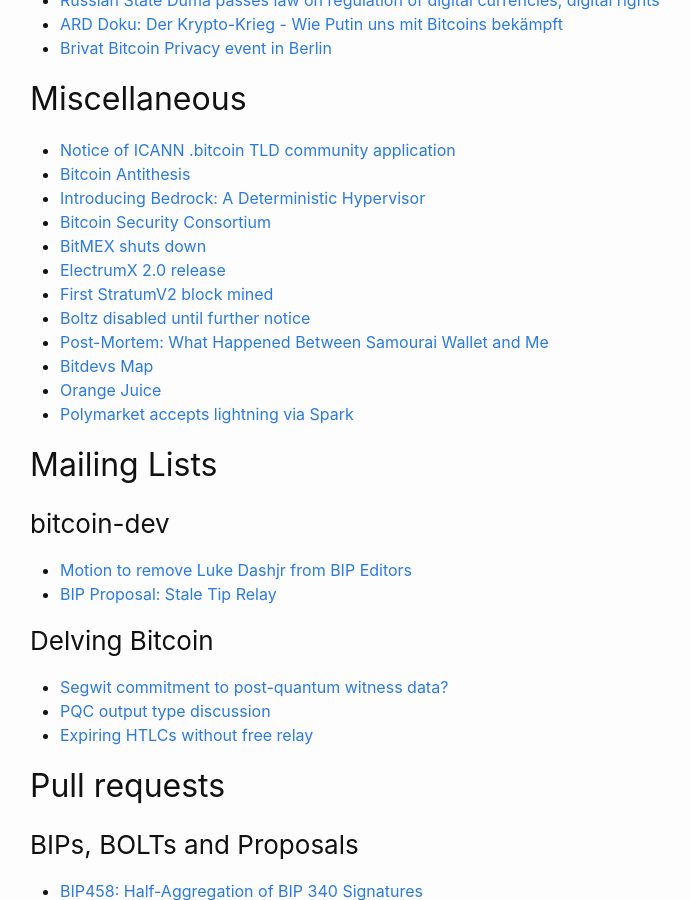
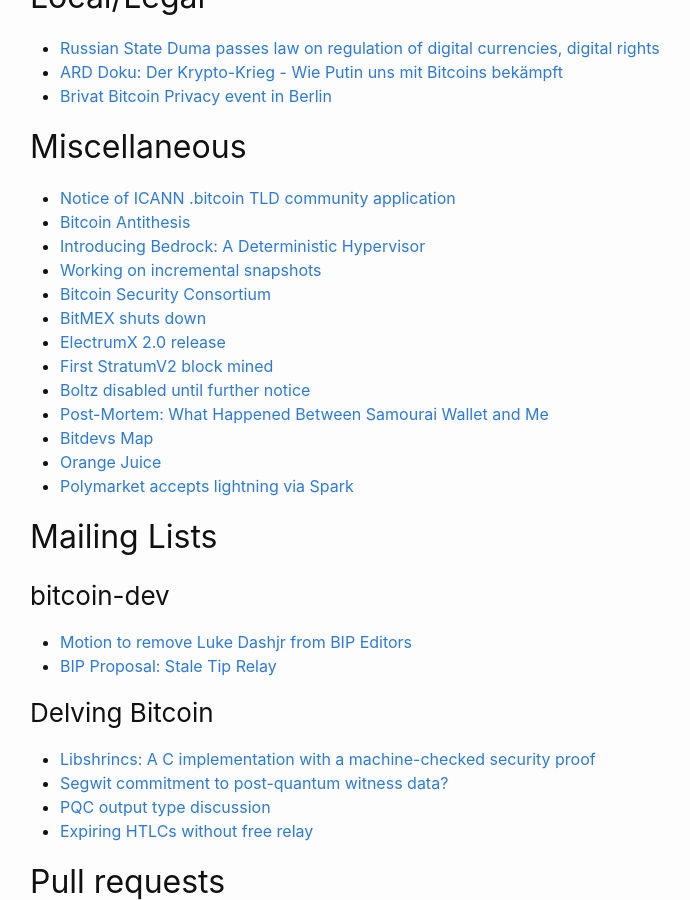
Before and after one commit to fjahr/bitdevsberlin, a Jekyll site: the page built from _posts/2026-08-12-socratic-seminar-82.md, in a window 1280 px wide and 900 px high, scrolled down 1472 px. Shown: the whole window, without its empty margins (240-930 px from the left). Built offline with Jekyll 4.4.1, drawn with Linux system fonts in a browser that asks for light colours; some of the changed text lies outside the part shown.

Commit message:
More on 82

```diff
--- a/_posts/2026-08-12-socratic-seminar-82.md
+++ b/_posts/2026-08-12-socratic-seminar-82.md
@@ -60,6 +62,7 @@ Note: There will be a [partial solar eclipse](https://de.wikipedia.org/wiki/Sonn
 - [Notice of ICANN .bitcoin TLD community application](https://x.com/wiz/status/2085029140453830725)
 - [Bitcoin Antithesis](https://github.com/dergoegge/bitcoin-antithesis)
 - [Introducing Bedrock: A Deterministic Hypervisor](https://brink.dev/blog/2026/06/25/bedrock-deterministic-hypervisor/)
+- [Working on incremental snapshots](https://crypt-iq.github.io/2026/08/07/incrementalsnapshots.html)
 - [Bitcoin Security Consortium](https://x.com/BTCconsortium/status/2080262540047585543)
 - [BitMEX shuts down](https://www.bitmex.com/blog/bitmex-closure)
 - [ElectrumX 2.0 release](https://electrumx-spesmilo.readthedocs.io/en/latest/changelog.html#version-2-0-0-03-july-2026)
@@ -79,6 +82,7 @@ Note: There will be a [partial solar eclipse](https://de.wikipedia.org/wiki/Sonn
 
 ### Delving Bitcoin
 
+- [Libshrincs: A C implementation with a machine-checked security proof](https://delvingbitcoin.org/t/libshrincs-a-c-implementation-with-a-machine-checked-security-proof/2795/1)
 - [Segwit commitment to post-quantum witness data?](https://delvingbitcoin.org/t/segwit-commitment-to-post-quantum-witness-data/2702)
 - [PQC output type discussion](https://delvingbitcoin.org/t/pqc-output-type-discussion/2749)
 - [Expiring HTLCs without free relay](https://delvingbitcoin.org/t/expiring-htlcs-without-free-relay/2663)
```
Also changed, not shown: other parts of _posts/2026-08-12-socratic-seminar-82.md (+2 -0 lines).
